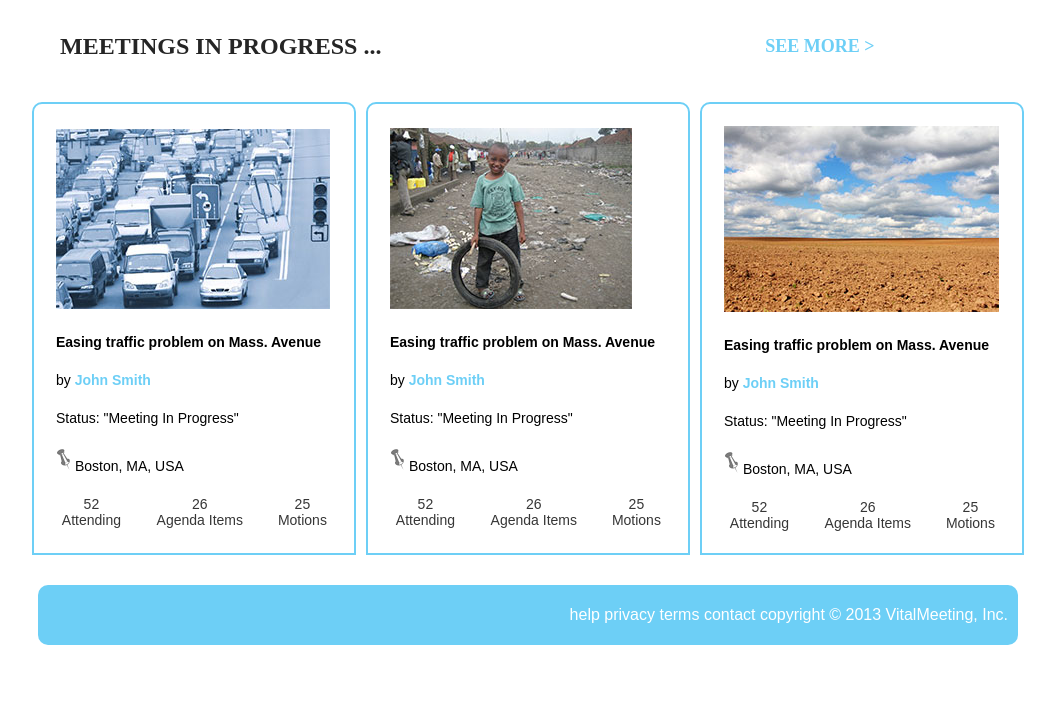
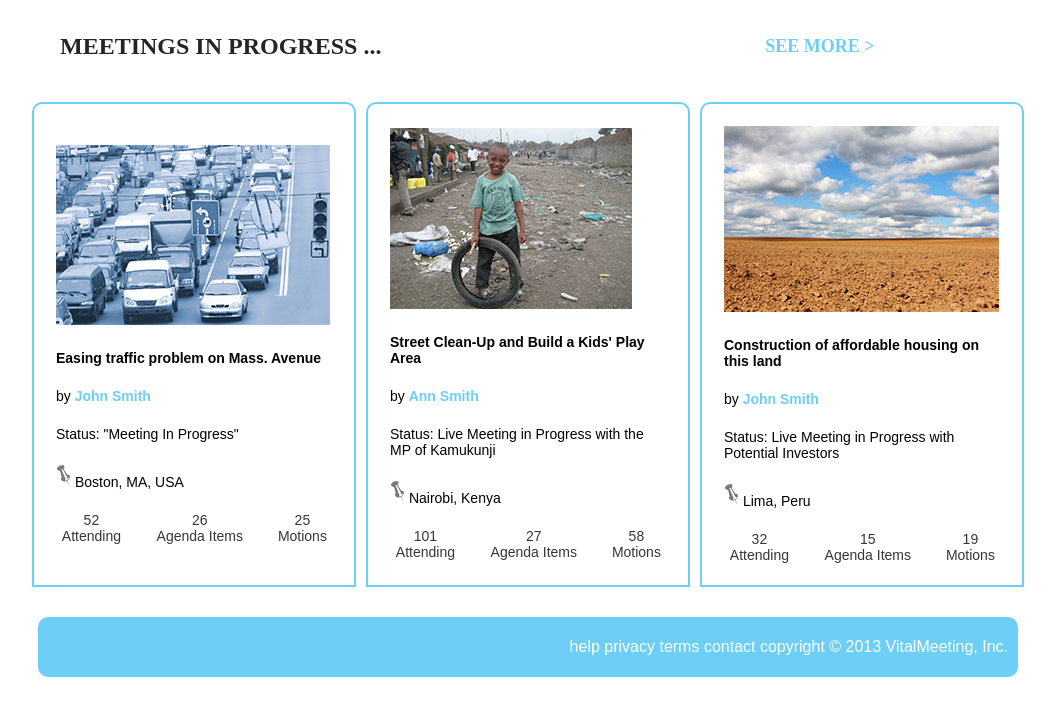
Before and after one commit to estonkm/meetings, a Django app: template meetingapp/templates/index.html in a window 1280 px wide. Shown: the part 329-1056 px from the top of the page, without its empty margins (112-1167 px from the left). Before the commit the page ends 974 px from the top, so only its background shows below. Run offline with Django 3.2, Linux system fonts and the light colour scheme; the template is opened without the code that fills it, so the values that code supplies are empty; parts of the project's set-up code (start-up, migrations or seed data) failed here and were passed over.

Commit message:
descriptions

```diff
--- a/meetingapp/templates/index.html
+++ b/meetingapp/templates/index.html
@@ -71,17 +71,17 @@
 <td colspan="3">
 <img src="{% static "images/kidondirtystreet.jpg" %}" alt="Traffic Jam" width="242" height="181"> </td> </tr>
 <tr>
-<td colspan="3" class="meeting title"> <b> Easing traffic problem on Mass. Avenue </b> </td> </tr>
+<td colspan="3" class="meeting title"> <b> Street Clean-Up and Build a Kids' Play Area</b> </td> </tr>
 
-<tr> <td colspan="3"> by <span id="meetinghost"> John Smith </span> </td> </tr>
-<tr> <td colspan="3"> Status: "Meeting In Progress" </td> </tr>
+<tr> <td colspan="3"> by <span id="meetinghost"> Ann Smith </span> </td> </tr>
+<tr> <td colspan="3"> Status: Live Meeting in Progress with the MP of Kamukunji </td> </tr>
 <tr>
-<td colspan="3"> <img src="{% static "images/Locationicon.gif" %}" alt="location icon" width="15" height="23">  Boston, MA, USA </td>
+<td colspan="3"> <img src="{% static "images/Locationicon.gif" %}" alt="location icon" width="15" height="23">  Nairobi, Kenya </td>
 </tr>
 <tr class="stats">
-<td> 52 <br /> Attending </td>
-<td> 26 <br /> Agenda Items </td>
-<td> 25 <br /> Motions </td>
+<td> 101 <br /> Attending </td>
+<td> 27 <br /> Agenda Items </td>
+<td> 58 <br /> Motions </td>
 </tr>
 </table> <!-- end of table mini class -->
 </td> <!-- end of feature 2 -->
@@ -92,17 +92,17 @@
 <td colspan="3">
 <img src="{% static "images/emptyland.jpg" %}" alt="Traffic Jam" width="275" height="186"> </td> </tr>
 <tr>
-<td colspan="3" class="meeting title"> <b> Easing traffic problem on Mass. Avenue </b> </td> </tr>
+<td colspan="3" class="meeting title"> <b> Construction of affordable housing on this land </b> </td> </tr>
 
 <tr> <td colspan="3"> by <span id="meetinghost"> John Smith </span> </td> </tr>
-<tr> <td colspan="3"> Status: "Meeting In Progress" </td> </tr>
+<tr> <td colspan="3"> Status: Live Meeting in Progress with Potential Investors </td> </tr>
 <tr>
-<td colspan="3"> <img src="{% static "images/Locationicon.gif" %}" alt="location icon" width="15" height="23">  Boston, MA, USA </td>
+<td colspan="3"> <img src="{% static "images/Locationicon.gif" %}" alt="location icon" width="15" height="23">  Lima, Peru </td>
 </tr>
 <tr class="stats">
-<td> 52 <br /> Attending </td>
-<td> 26 <br /> Agenda Items </td>
-<td> 25 <br /> Motions </td>
+<td> 32 <br /> Attending </td>
+<td> 15 <br /> Agenda Items </td>
+<td> 19 <br /> Motions </td>
 </tr>
 </table> <!-- end of table mini class -->
 </td> <!-- end of feature 3 -->
```
